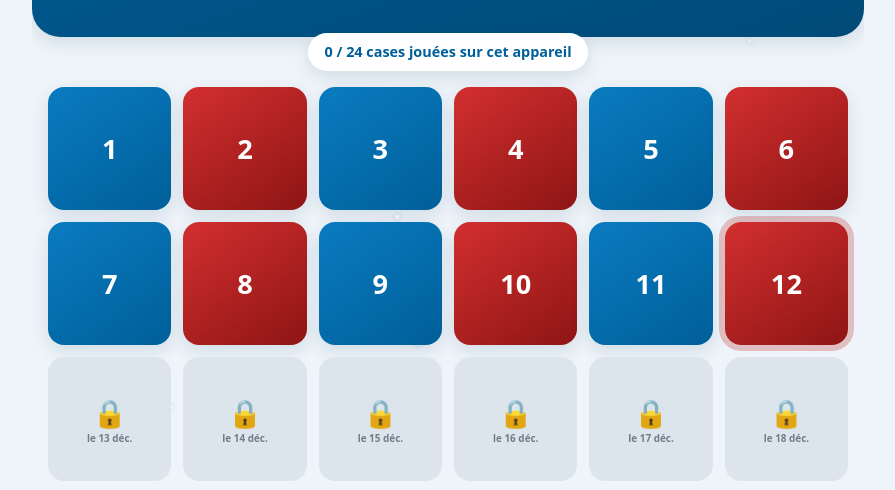
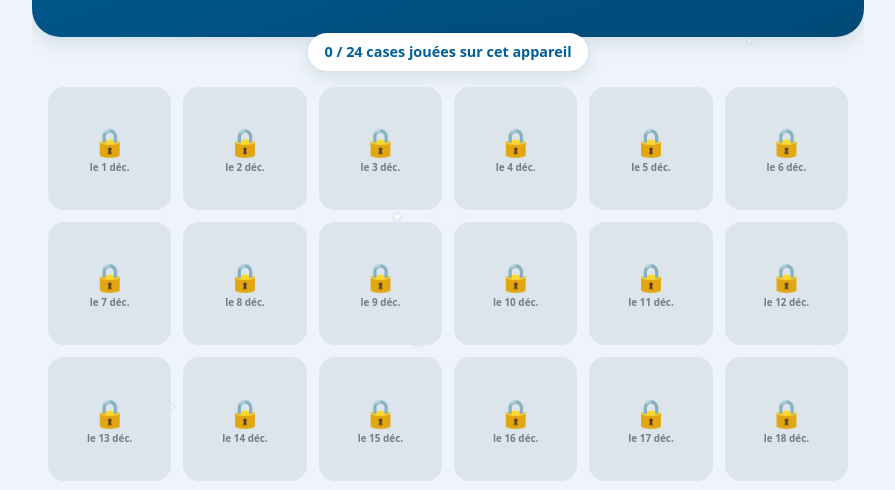
Before and after one commit to cbouyaiche/avent, a plain HTML site: page index.html in a window 1280 px wide. Shown: the part 282-772 px from the top of the page, without its empty margins (192-1087 px from the left). Drawn offline with Linux system fonts and the light colour scheme.

Commit message:
Update index.html

```diff
--- a/index.html
+++ b/index.html
@@ -72,7 +72,7 @@
 var LOGO="logo.jpg"; // le logo est dans le même dossier que ce fichier
 var LIEN_COMMUN="https://tally.so/r/Z9EzDV"; // formulaire utilisé si une case n’a pas son propre lien
 var ANNEE=2026;
-var JOUR_TEST=12; // mettre 24 pour ouvrir toutes les cases pendant vos essais, puis remettre 0
+var JOUR_TEST=0; // mettre 24 pour ouvrir toutes les cases pendant vos essais, puis remettre 0
 /* Défis : [type, titre, consigne, lien du formulaire de ce jour (vide = lien commun)]
    type : q = question, t = texte court, p = photo, s = capture d’écran */
 var D=[
```
